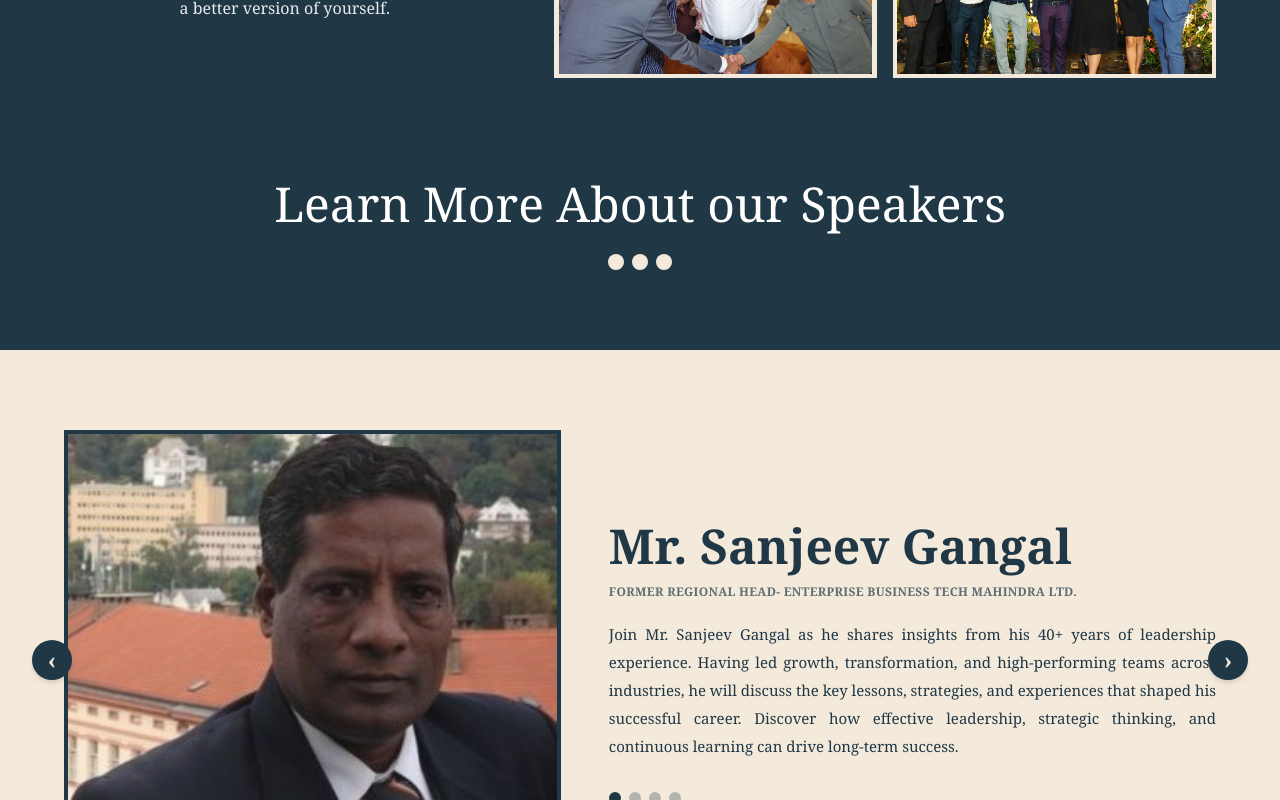
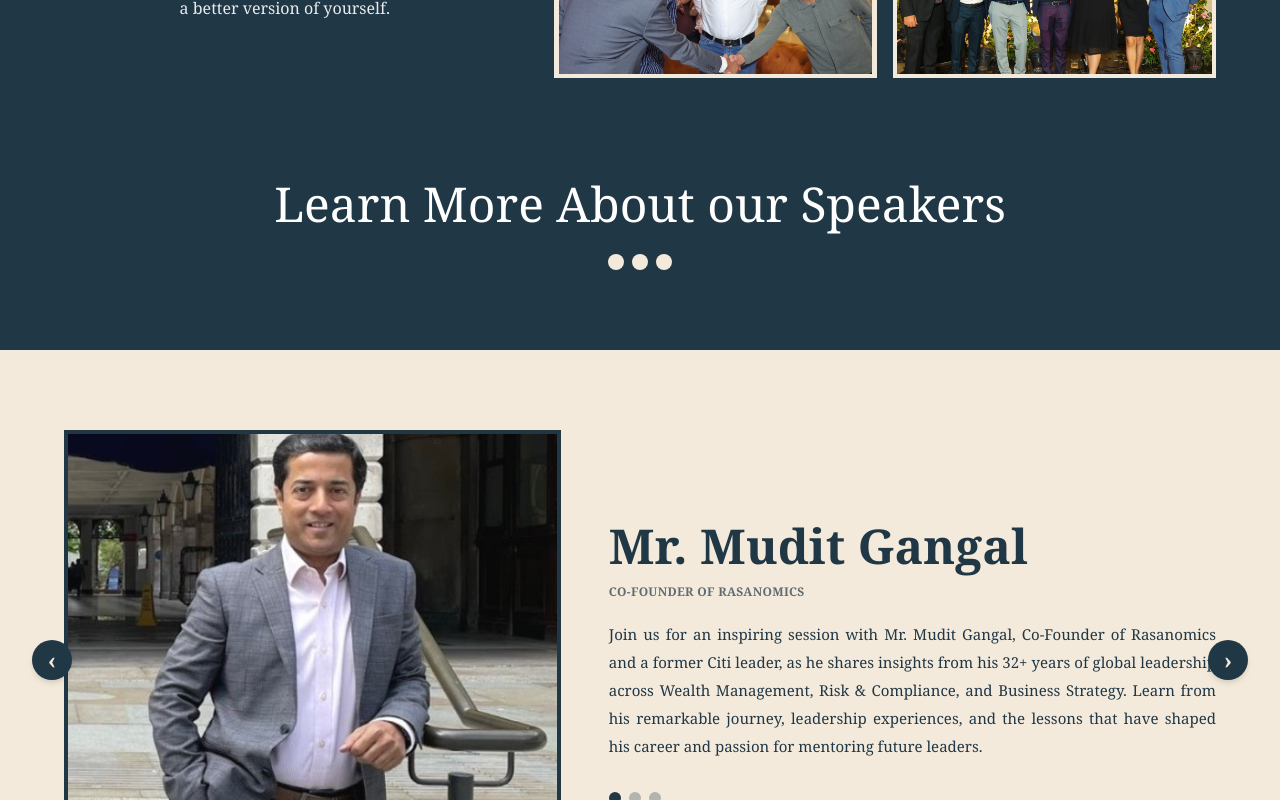
Before and after one commit to javedmalik/LSEventFlow, a Next.js app: page / in a window 1280 px wide. Shown: the part 3308-4108 px from the top of the page. Built offline with nearby package versions, Linux system fonts and the light colour scheme.

Commit message:
update all meeting points on 140726 0048hrs

```diff
--- a/content/summitData.js
+++ b/content/summitData.js
@@ -2,14 +2,14 @@
 
 export const speakers = [
 
-  {
-    name: "Mr. Sanjeev Gangal",
-    designation: "Former Regional Head- Enterprise Business Tech Mahindra Ltd.",
-    topic: "Topic Title Goes Here",
-    description:
-      "Join Mr. Sanjeev Gangal as he shares insights from his 40+ years of leadership experience. Having led growth, transformation, and high-performing teams across industries, he will discuss the key lessons, strategies, and experiences that shaped his successful career. Discover how effective leadership, strategic thinking, and continuous learning can drive long-term success.",
-    image: "/images/sg2.jpg",
-  },
+  // {
+  //   name: "Mr. Sanjeev Gangal",
+  //   designation: "Former Regional Head- Enterprise Business Tech Mahindra Ltd.",
+  //   topic: "Topic Title Goes Here",
+  //   description:
+  //     "Join Mr. Sanjeev Gangal as he shares insights from his 40+ years of leadership experience. Having led growth, transformation, and high-performing teams across industries, he will discuss the key lessons, strategies, and experiences that shaped his successful career. Discover how effective leadership, strategic thinking, and continuous learning can drive long-term success.",
+  //   image: "/images/sg2.jpg",
+  // },
   {
     name: "Mr. Mudit Gangal",
     designation: "Co-Founder of Rasanomics",
```
